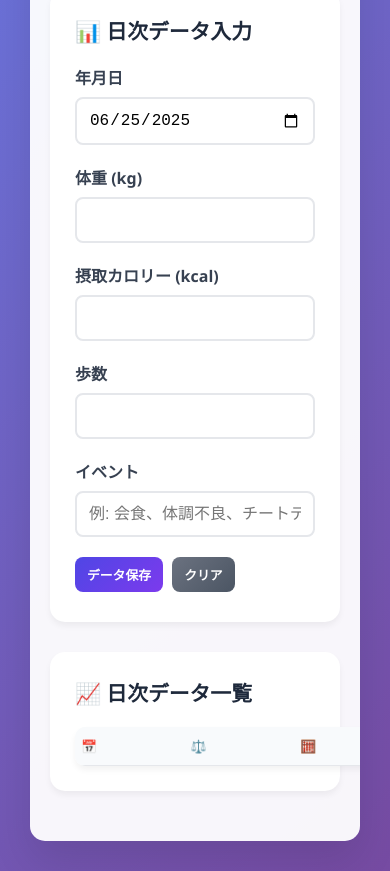
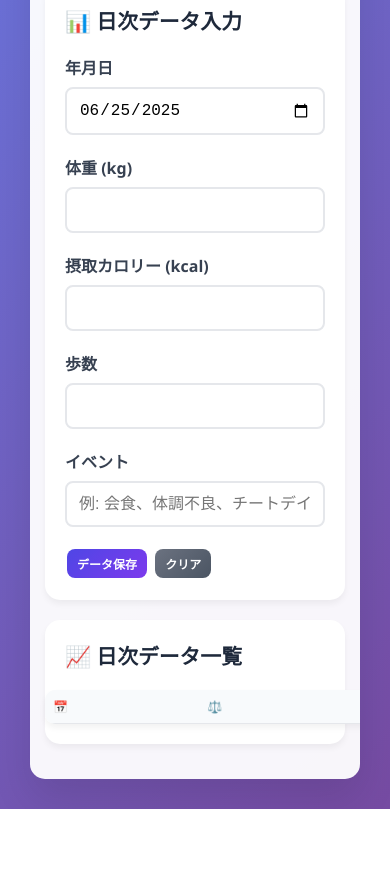
Before and after one commit to takanamiyuta/my-weight-app, a website: page index.html in a window 390 px wide. Shown: the part 487-1358 px from the top of the page. After the commit the page ends 1296 px from the top, so only its background shows below. Drawn offline with nearby package versions, Linux system fonts and the light colour scheme; no server answers.

Commit message:
Update index.html

```diff
--- a/index.html
+++ b/index.html
@@ -312,31 +312,39 @@
             }
 
             .tab-content {
-                padding: 20px;
+                padding: 15px; /* パディングを減らす */
             }
 
             .form-grid {
                 grid-template-columns: 1fr;
             }
 
-            /* テーブル用スクロール設定 */
+            .form-section {
+                padding: 20px; /* パディングを減らす */
+                margin-bottom: 20px;
+            }
+
+            /* テーブル専用設定 */
             .table-container {
-                margin: 0 -20px;
+                width: calc(100vw - 50px); /* 画面幅いっぱい */
+                margin-left: -20px;
+                margin-right: -20px;
                 border-radius: 0;
-                padding: 0 20px;
-                box-sizing: border-box;
+                border-left: none;
+                border-right: none;
             }
 
             .data-table {
-                min-width: 1000px; /* スマホで十分な幅を確保 */
-                font-size: 0.85rem;
+                width: 1400px; /* さらに幅を増やす */
+                font-size: 0.8rem;
             }
 
             .data-table th,
             .data-table td {
-                padding: 10px 6px;
-                min-width: 110px;
-                font-size: 0.8rem;
+                padding: 8px;
+                width: 140px; /* セル幅を統一 */
+                min-width: 140px;
+                font-size: 0.75rem;
             }
 
             .mobile-header {
@@ -347,52 +355,45 @@
                 display: none;
             }
 
-            /* グラフ用スクロール設定 */
+            /* グラフ専用設定 */
             .chart-container {
                 padding: 15px;
-                margin: 0 -20px 30px;
-                border-radius: 0;
+                margin-bottom: 20px;
             }
 
-            .chart-scroll-container {
-                margin: 0 -15px;
-                padding: 0 15px;
+            .chart-scroll-wrapper {
+                width: calc(100vw - 50px); /* 画面幅いっぱい */
+                margin-left: -15px;
+                margin-right: -15px;
+                border-radius: 0;
+                border-left: none;
+                border-right: none;
             }
 
-            .chart-wrapper {
-                width: 1800px; /* スマホでは3倍幅 */
+            .chart-inner {
+                width: 2000px; /* スマホでは超横長 */
                 height: 350px;
             }
 
             .btn {
-                padding: 8px 12px;
-                font-size: 0.8rem;
-                margin-right: 5px;
-                margin-bottom: 5px;
+                padding: 6px 10px;
+                font-size: 0.75rem;
+                margin: 2px;
                 white-space: nowrap;
             }
 
-            /* スクロールバーのスタイル調整 */
+            /* スクロールバーを見やすく */
             .table-container::-webkit-scrollbar,
-            .chart-scroll-container::-webkit-scrollbar {
-                height: 8px;
-            }
-
-            .table-container::-webkit-scrollbar-track,
-            .chart-scroll-container::-webkit-scrollbar-track {
+            .chart-scroll-wrapper::-webkit-scrollbar {
+                height: 12px;
                 background: #f1f5f9;
-                border-radius: 4px;
             }
 
             .table-container::-webkit-scrollbar-thumb,
-            .chart-scroll-container::-webkit-scrollbar-thumb {
-                background: #94a3b8;
-                border-radius: 4px;
-            }
-
-            .table-container::-webkit-scrollbar-thumb:hover,
-            .chart-scroll-container::-webkit-scrollbar-thumb:hover {
-                background: #64748b;
+            .chart-scroll-wrapper::-webkit-scrollbar-thumb {
+                background: #3b82f6;
+                border-radius: 6px;
+                border: 2px solid #f1f5f9;
             }
         }
     </style>
@@ -401,7 +402,7 @@
     <div class="container">
         <div class="header">
             <h1>💪 俺の大会までの道のり</h1>
-            <p>Ver1.05 [スクロール修正版]</p>
+            <p>Ver1.06 [強制スクロール対応]</p>
         </div>
 
         <div class="tabs">
@@ -613,8 +614,8 @@
         <div id="analysis" class="tab-content">
             <div class="chart-container">
                 <h3 id="chart-title">大会当日は計算中...で着地見込み！</h3>
-                <div class="chart-scroll-container">
-                    <div class="chart-wrapper">
+                <div class="chart-scroll-wrapper">
+                    <div class="chart-inner">
                         <canvas id="analysisChart"></canvas>
                     </div>
                 </div>
```
